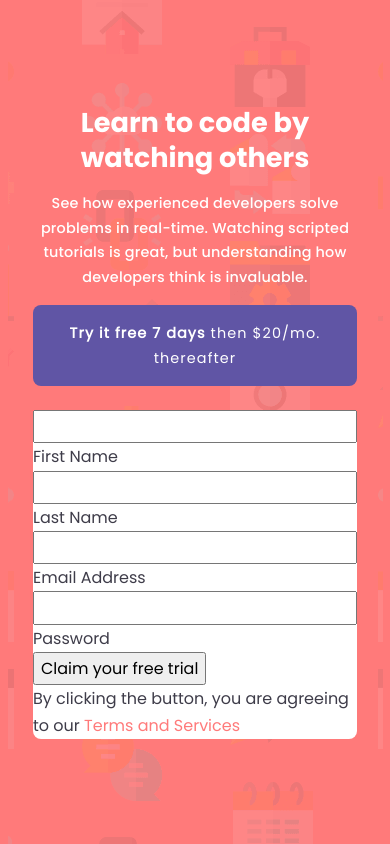
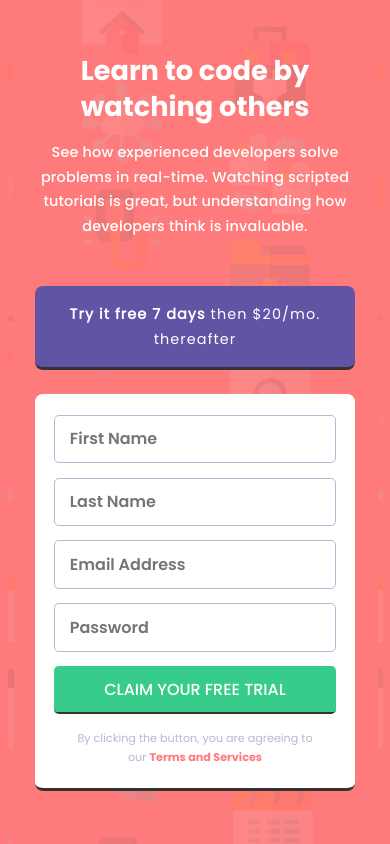
Before and after one commit to sledua/intro-component-with-signup-form-master, a plain HTML site: page index.html in a window 390 px wide. Drawn offline with Linux system fonts and the light colour scheme.

Commit message:
complite mb
mobile version complite

```diff
--- a/css/style.css
+++ b/css/style.css
@@ -109,6 +109,8 @@ h6 {
 /* unties  */
 .red {
   color: var(--clr-red);
+  text-decoration: none;
+  font-family: var(--ff-Poppins-Bold);
 }
 body {
   font-family: var(--ff-Poppins-Regular);
@@ -125,7 +127,7 @@ body {
 }
 .container {
   display: grid;
-  gap: 1rem;
+  gap: 3rem;
 }
 .form__desc {
   text-align: center;
@@ -157,9 +159,47 @@ body {
   padding: 1rem 1.8rem;
   font-size: 0.9rem;
   letter-spacing: 1.1px;
+  border-bottom: 3px #333 solid;
 }
 .form {
   background-color: #fff;
   color: var(--clr-dark-blue);
   border-radius: .5rem;
+  display: grid;
+  place-content: center;
+  gap: .9rem;
+  padding: 1.3rem 1.2rem;
+  border-bottom: 3px #333 solid;
 }
+.form__input > input {
+  width: 100%;
+  padding: .6rem .9rem;
+  border: 1px solid var(--clr-grayish-blue);
+  border-radius: .3rem;
+  color: var(--clr-blue);
+  font-family: var(--ff-Poppins-SemiBold);
+  outline: none;
+}
+.form__input > input:focus {
+  border-color: var(--clr-dark-blue);
+}
+.btn {
+  background-color: var(--clr-green);
+  font-family: var(--ff-Poppins-Medium);
+  color: white;
+  text-align: center;
+  text-transform: uppercase;
+  outline: none;
+  border: none;
+  border-bottom: 2px #333 solid;
+  border-radius: .3rem;
+  padding: .6rem .9rem;
+}
+.form__view-desc {
+  align-self: center;
+  color: var(--clr-grayish-blue);
+  font-size: .7rem;
+  text-align: center;
+  justify-self: center;
+  width: 90%;
+}
--- a/index.html
+++ b/index.html
@@ -25,24 +25,20 @@
 					<p class="form__view-banner"><b>Try it free 7 days</b> then $20/mo. thereafter</p>
 					<form action="post" class="form">
 						<div class="form__input">
-							<input type="text" name="" id="" />
-							<label for="">First Name</label>
+							<input autocomplete="off" placeholder="First Name" type="text" name="firstName" id="firstName" />
 						</div>
 						<div class="form__input">
-							<input type="text" name="" id="" />
-							<label for="">Last Name</label>
+							<input autocomplete="off" placeholder="Last Name" type="text" name="lastName" id="lastName" />
 						</div>
 						<div class="form__input">
-							<input type="email" name="" id="" />
-							<label for="">Email Address</label>
+							<input autocomplete="off" placeholder="Email Address" type="email" name="email" id="email" />
 						</div>
 						<div class="form__input">
-							<input type="password" name="" id="" />
-							<label for="">Password</label>
+							<input autocomplete="off" placeholder="Password" type="password" name="password" id="password" />
 						</div>
-						<button type="submit">Claim your free trial</button>
+						<button type="submit" class="btn">Claim your free trial</button>
             <p class="form__view-desc">
-              By clicking the button, you are agreeing to our <span class="red">Terms and Services</span>
+              By clicking the button, you are agreeing to our <a href="#" class="red">Terms and Services</a>
             </p>
 					</form>
 				</div>
```
Also changed, not shown: screenshot.png (added), 1 other file.
